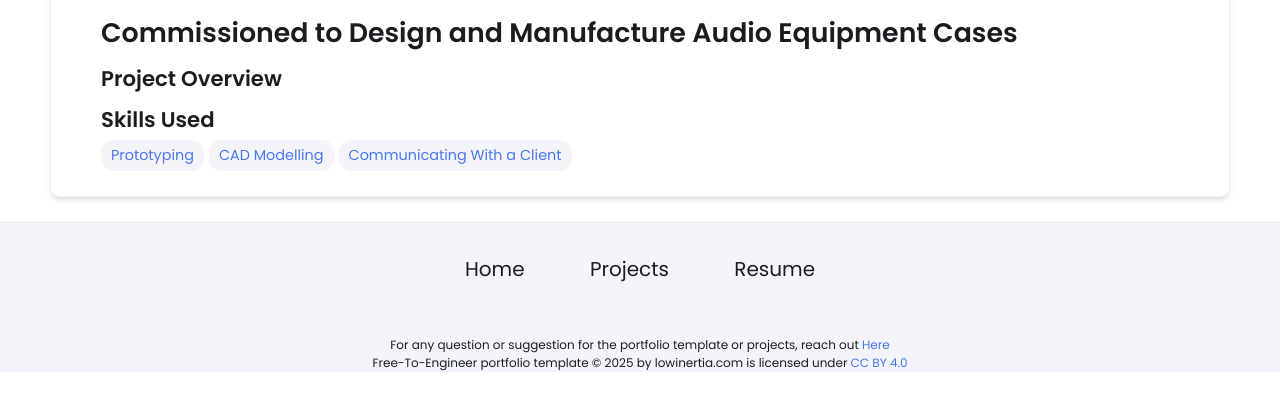
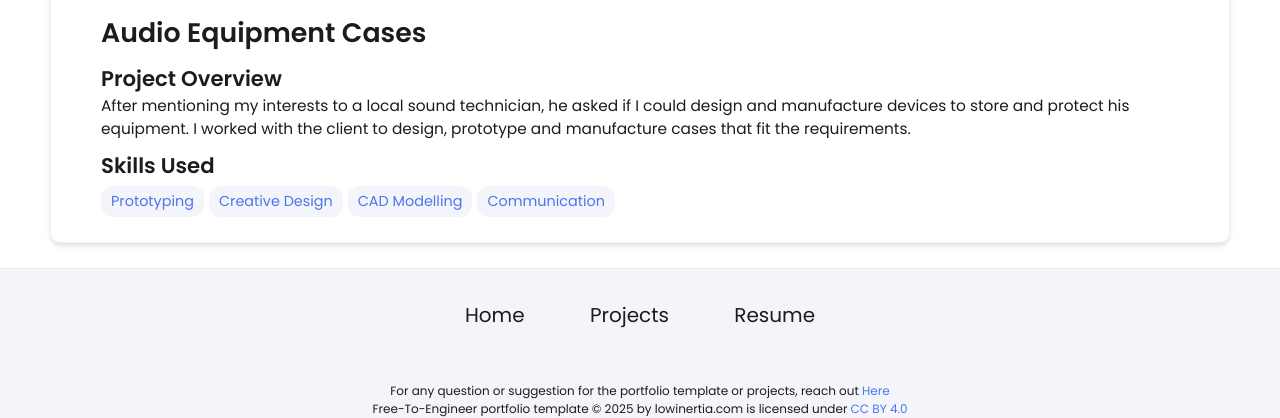
Before and after one commit to finngil/finngil.github.io, a Jekyll site: the page built from _projects/Audio Equipment Cases/index.md, in a window 1280 px wide, cut to the strip 494-912 px from the top of the page. Built offline with Jekyll 4.4.1, drawn with Linux system fonts in a browser that asks for light colours.

Commit message:
Update index.md

```diff
--- a/_projects/Audio Equipment Cases/index.md
+++ b/_projects/Audio Equipment Cases/index.md
@@ -1,10 +1,13 @@
 ---
 layout: post
-title: Commissioned to Design and Manufacture Audio Equipment Cases
-description:
+title: Audio Equipment Cases
+description: After mentioning my interests to a local sound technician, he asked if I could
+             design and manufacture devices to store and protect his equipment. I worked with
+             the client to design, prototype and manufacture cases that fit the requirements.
 skills:
 - Prototyping
+- Creative Design
 - CAD Modelling
-- Communicating With a Client
-main-image: /project.webp
+- Communication
+main-image: /assembly.png
 ---
```
